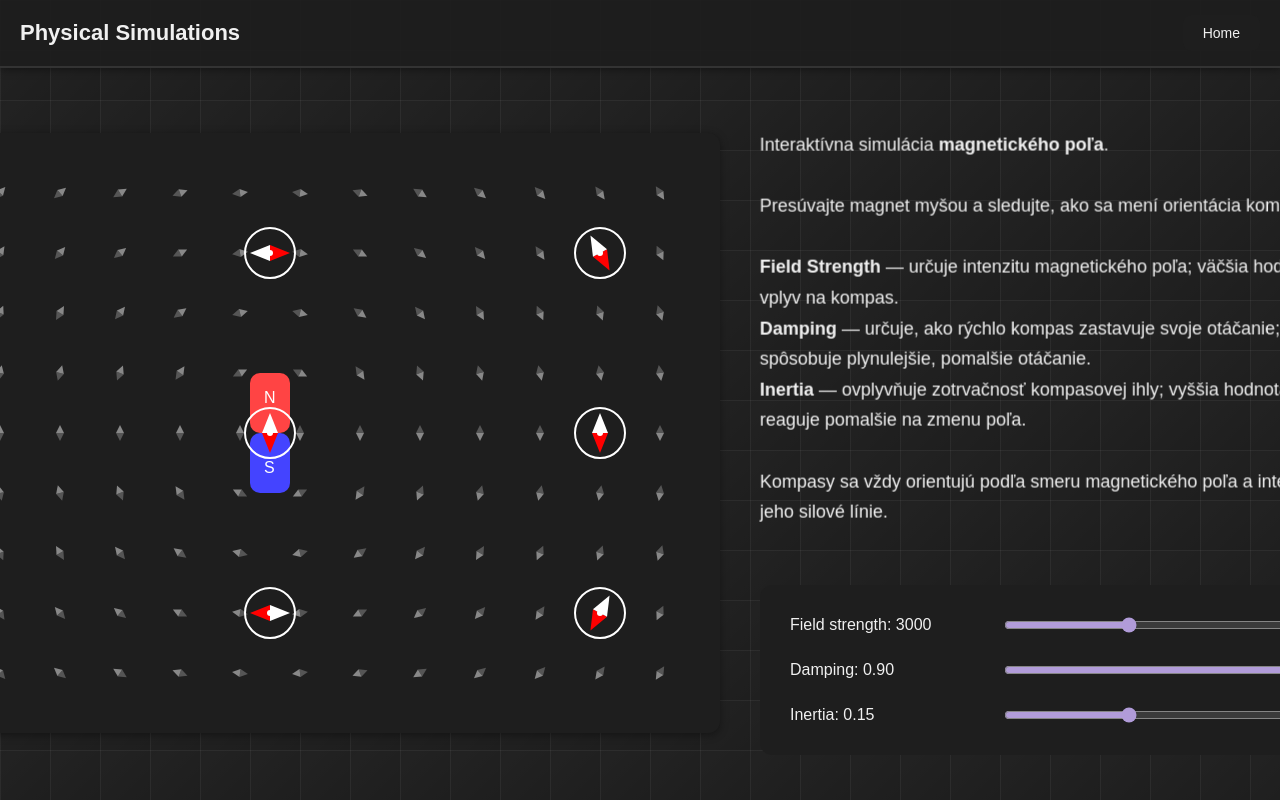
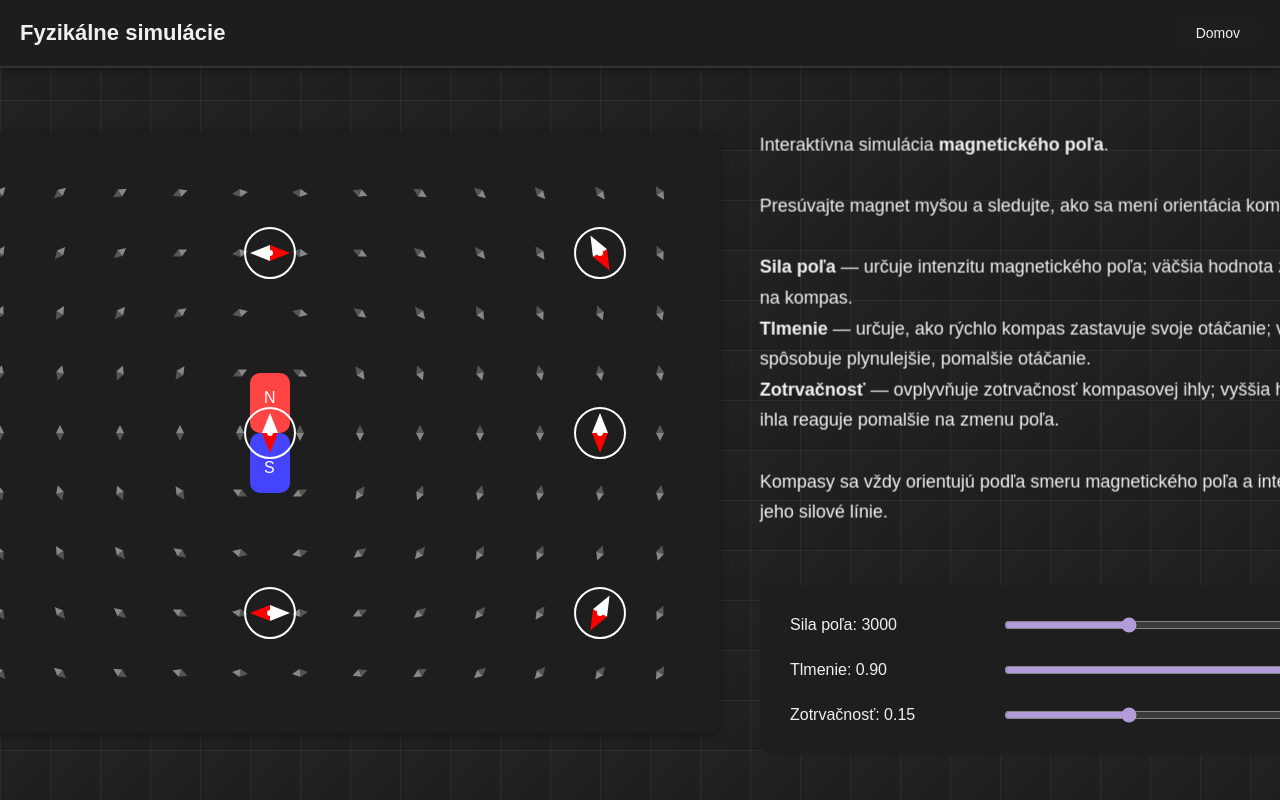
Before and after one commit to Weeqxa/PhysicsSimulator, a React app in the folder frontend/: page /magnet in a window 1280 px wide. Built offline with nearby package versions, Linux system fonts and the light colour scheme; the HTML template or start-up script is replaced by a standard one.

Commit message:
localization for magnet simulation and controls

```diff
--- a/frontend/src/components/magnet/MagnetSimulation.jsx
+++ b/frontend/src/components/magnet/MagnetSimulation.jsx
@@ -57,9 +57,9 @@ export default function MagnetSimulation() {
 
                         Presúvajte magnet myšou a sledujte, ako sa mení orientácia kompasov.<br/><br/>
 
-                        <strong>Field Strength</strong> — určuje intenzitu magnetického poľa; väčšia hodnota znamená silnejší vplyv na kompas.<br/>
-                        <strong>Damping</strong> — určuje, ako rýchlo kompas zastavuje svoje otáčanie; vyššia hodnota spôsobuje plynulejšie, pomalšie otáčanie.<br/>
-                        <strong>Inertia</strong> — ovplyvňuje zotrvačnosť kompasovej ihly; vyššia hodnota znamená, že ihla reaguje pomalšie na zmenu poľa.<br/><br/>
+                        <strong>Sila poľa</strong> — určuje intenzitu magnetického poľa; väčšia hodnota znamená silnejší vplyv na kompas.<br/>
+                        <strong>Tlmenie</strong> — určuje, ako rýchlo kompas zastavuje svoje otáčanie; vyššia hodnota spôsobuje plynulejšie, pomalšie otáčanie.<br/>
+                        <strong>Zotrvačnosť</strong> — ovplyvňuje zotrvačnosť kompasovej ihly; vyššia hodnota znamená, že ihla reaguje pomalšie na zmenu poľa.<br/><br/>
 
                         Kompasy sa vždy orientujú podľa smeru magnetického poľa a interaktívne vizualizujú jeho silové línie.
                     </p>
@@ -68,7 +68,7 @@ export default function MagnetSimulation() {
                 <div className={styles.controls}>
 
                     <div className={styles.row}>
-                        <label>Field strength: {fieldStrength}</label>
+                        <label>Sila poľa: {fieldStrength}</label>
 
                         <input
                             type="range"
@@ -81,7 +81,7 @@ export default function MagnetSimulation() {
                     </div>
 
                     <div className={styles.row}>
-                        <label>Damping: {damping.toFixed(2)}</label>
+                        <label>Tlmenie: {damping.toFixed(2)}</label>
 
                         <input
                             type="range"
@@ -94,7 +94,7 @@ export default function MagnetSimulation() {
                     </div>
 
                     <div className={styles.row}>
-                        <label>Inertia: {inertia.toFixed(2)}</label>
+                        <label>Zotrvačnosť: {inertia.toFixed(2)}</label>
 
                         <input
                             type="range"
--- a/frontend/src/pages/MagnetPage.jsx
+++ b/frontend/src/pages/MagnetPage.jsx
@@ -6,9 +6,9 @@ export default function MagnetPage() {
     return (
         <div>
             <div className="top-bar">
-                <div className="logo">Physical Simulations</div>
+                <div className="logo">Fyzikálne simulácie</div>
                 <div className="top-right-buttons">
-                    <a href="/" className="btn">Home</a>
+                    <a href="/" className="btn">Domov</a>
                 </div>
             </div>
 
```
